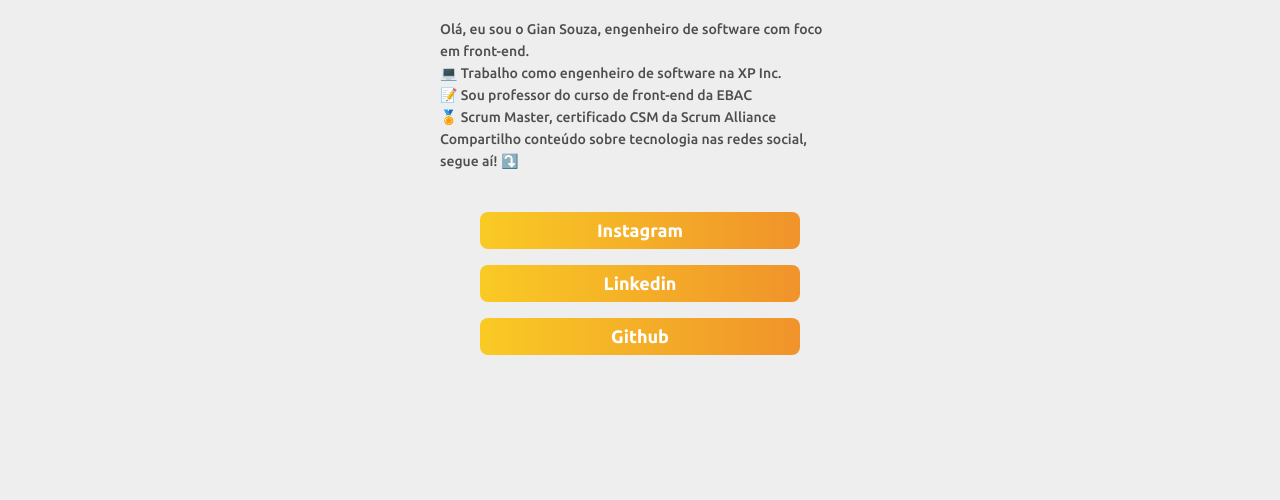
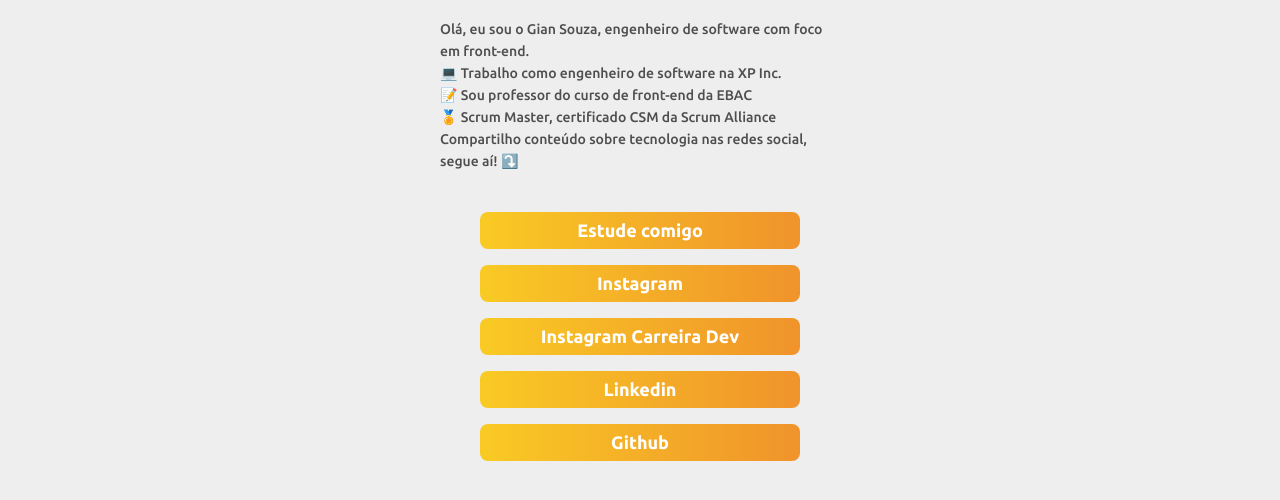
Before and after one commit to ogiansouza/home, a website built with Parcel: page src/index.html in a window 1280 px wide. Shown: the part 300-800 px from the top of the page. Built offline with nearby package versions, Linux system fonts and the light colour scheme.

Commit message:
Update index.html

```diff
--- a/src/index.html
+++ b/src/index.html
@@ -32,8 +32,18 @@
     </p>
     <ul class="links">
         <li>
+            <a class="links__item" href="https://www.carreira.dev/" title="Ir para o Carreira Dev">
+                Estude comigo
+            </a>
+        </li>
+        <li>
             <a class="links__item" href="https://www.instagram.com/gian.talks/" title="Ir para o Instagram">
                 Instagram
+            </a>
+        </li>
+        <li>
+            <a class="links__item" href="https://www.instagram.com/_carreira.dev/" title="Ir para o Instagram">
+                Instagram Carreira Dev
             </a>
         </li>
         <li>
```
